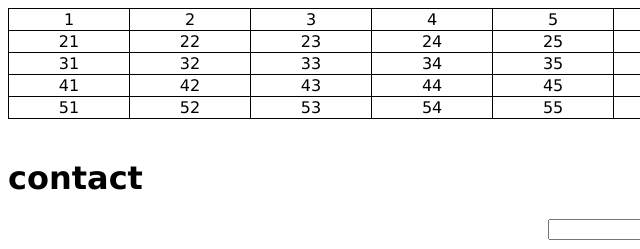
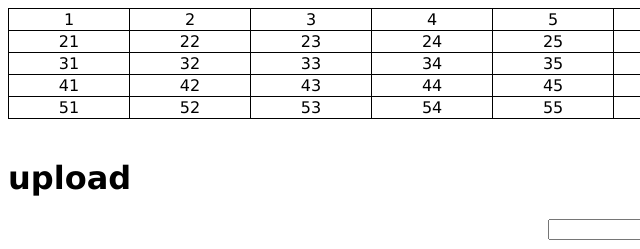
Before and after one commit to arisaquarium/arisaquarium.github.io, a plain HTML site: page index.html in a window 1280 px wide. Shown: the top 249 px of the page, 0-640 px from the left. Drawn offline with Linux system fonts and the light colour scheme; a script that the page names is missing.

Commit message:
Update index.html

```diff
--- a/index.html
+++ b/index.html
@@ -108,7 +108,7 @@
 <br>
 
 	<div class="upload">
-		<h1 style ="text-align: left">contact</h1>
+		<h1 style ="text-align: left">upload</h1>
 		<form>
 			<div data-widget-host="habitat" id="wt_embed">
   				<script type="text/props">
```
